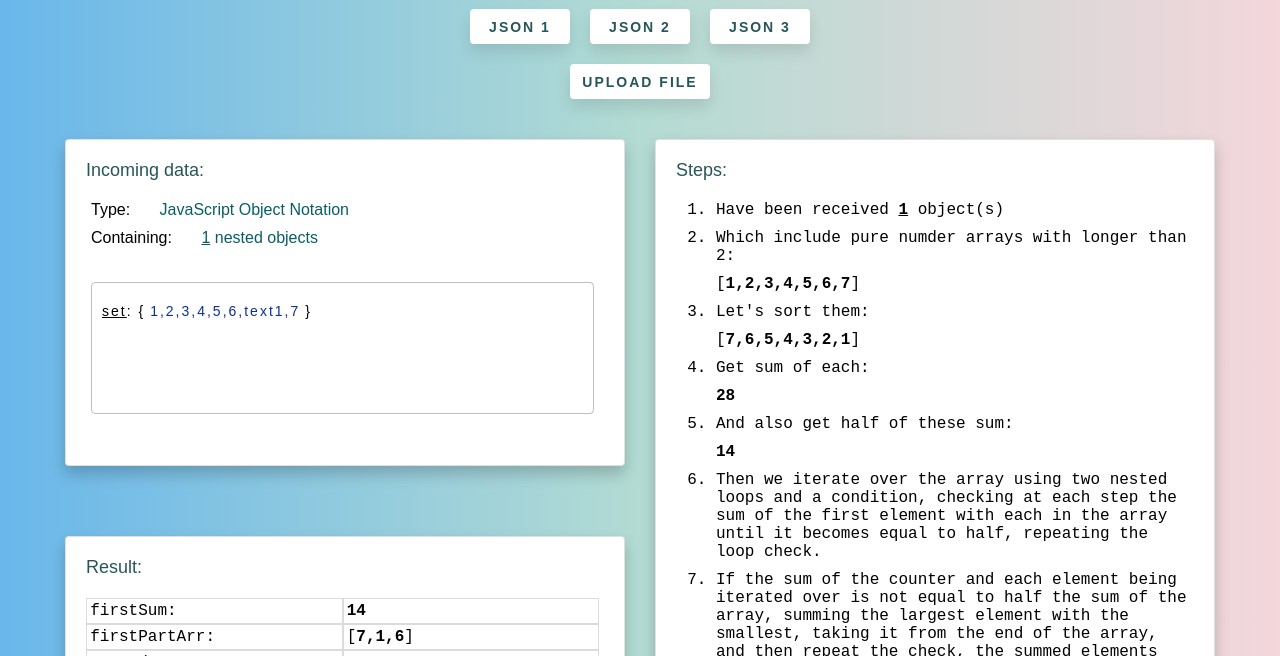
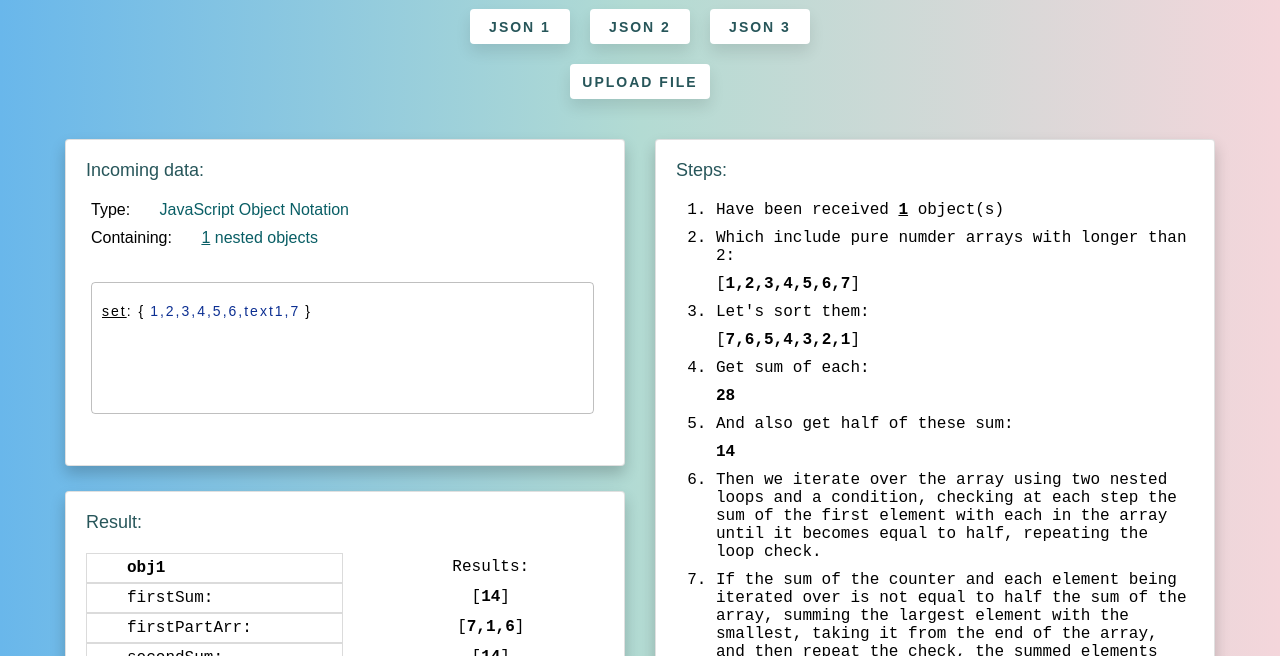
Before and after one commit to andrejscript/split-json-app, a plain HTML site: page index.html in a window 1280 px wide. Both pictures are taken after a click on the element "JSON 1". Shown: the part 144-800 px from the top of the page. Drawn offline with Linux system fonts and the light colour scheme; no server answers; a web font is replaced by a local one.

Commit message:
add to json

```diff
--- a/style.css
+++ b/style.css
@@ -94,7 +94,6 @@ label.expamle-file:hover {
   transform: translateX(5px);
   transition: 0.3s;
 }
-
 
 label.expamle-file:hover {
   background: rgb(10 144 91);
@@ -219,6 +218,12 @@ ul {
 
 .grid-class li {
   border: 1px solid rgb(219, 219, 219);
-  padding: .2em;
+  padding: 5px 0px 5px 40px;
   font-size: 16px;
 }
+
+.grid-class li:nth-child(2n) {
+  justify-self: center;
+  border: none;
+  text-align: initial;
+}
--- a/tasks/task2/db3.json
+++ b/tasks/task2/db3.json
@@ -5,7 +5,10 @@
     13,
     6,
     17,
-    7
+    7,
+    10,
+    15,
+    2
   ],
   "set3-2": [
     4,
--- a/tasks/task2/index.js
+++ b/tasks/task2/index.js
@@ -112,21 +112,21 @@ function addPropsInObj(set) {
       resultEqualObj;
 
     for (let arr in eachObj) {
-      let primeArr = eachObj[arr]; // eachArr = eachObj[arr] - [1, 2, 3, 4, 5]
+      let primeArr = eachObj[arr],              // eachArr = eachObj[arr] - [1, 2, 3, 4, 5]
+      halfSumArrCeil;
       sortArr = primeArr.slice().sort((a, b) => b - a);
       sumArr = primeArr.reduce((acc, item) => acc + item, 0);
       halfSumArr = sumArr / 2;
-      halfSumArr % 2 !== 0 ? (halfSumArr = Math.floor(halfSumArr)) : null;
+      halfSumArr % 2 !== 0 ? halfSumArr = Math.floor(halfSumArr) : null;
       resultEqualObj = equalizeArray(sortArr, halfSumArr);
       eachObj = { primeArr, sortArr, sumArr, halfSumArr, resultEqualObj };
       collection['obj' + count] = { ...eachObj };
     }
   }
   renderProcessSteps(collection);
-  console.log(collection);
 }
 
-function equalizeArray(sortArr, halfSumArr) {
+function equalizeArray(sortArr, half) {
   let firstSum = 0,
     secondSum = 0,
     firstPartArr = [],
@@ -139,10 +139,12 @@ function equalizeArray(sortArr, halfSumArr) {
     firstPartArr.length === 0 ? firstPartArr.push(sortArr[0]) : null;
     count++;
 
+
+
     (() => {
-      if (firstSum !== halfSumArr) {
+      if (firstSum !== half) {
         for (let j = 1; j < sortArr.length; j++) {
-          if (firstSum + sortArr[j] !== halfSumArr) {
+          if (firstSum + sortArr[j] !== half) {
             continue;
           } else {
             firstPartArr.push(sortArr[j]);
@@ -190,25 +192,9 @@ function renderIncomeData(data) {
 }
 
 function renderProcessSteps(stepsData) {
-  stepsProcessField.innerHTML = '';
-console.log(getDataFetch());
-
-
-  (async () => {
-  const res = await fetch(`/tasks/task2/titles.json`);
-
-  if (!res.ok) {
-    throw new Error(`Could not fetch ${url}` + `, received ${res.status}`);
-  }
-
-  let data = await res.json();
-  console.log(data);
-
-  })();
-
-
   let entriesData = Object.entries(stepsData),
     dataList = document.createElement('ol'),
+    forResultObj = {},
     receivedTitle = `<li>Have been received <strong><u>${entriesData.length}</u></strong> object(s)</li>`,
     primeArr = `<li>Which include pure numder arrays with longer than 2:</li>`,
     sortTitle = `<li>Let's sort them:</li>`,
@@ -220,6 +206,8 @@ console.log(getDataFetch());
   the summed elements are entered into one of the defined arrays, and the rest into another.</li>`,
     roundedSumTitle = `<span>(If the amount isn't odd - round its value down)</span><br>`;
 
+  stepsProcessField.innerHTML = '';
+
   function addStepsTitle(str) {
     dataList.innerHTML += str;
   }
@@ -228,18 +216,18 @@ console.log(getDataFetch());
 
   function addStepsData(prop) {
     for (const [key, value] of entriesData) {
+      forResultObj[key] = {...value.resultEqualObj};
       let arg = value[prop];
-
       for (let item in value) {
-        let i = value[item];
-        checkStepsItem(prop, i, arg);
+        let i = value[item]
+        checkStepsItem(i, arg, item);
       }
-      renderResult(value.resultEqualObj);
     }
   }
 
-  function checkStepsItem(prop, i, arg) {
-    if (prop === 'halfSumArr' && i % 2 !== 0) {
+
+  function checkStepsItem(i, arg, iKey) {
+    if (iKey === 'sumArr' && i % 2 !== 0) {
       let dataFloor = Math.floor(i);
       i === arg
       ? (dataList.innerHTML += `<strong>${dataFloor}</strong> ${roundedSumTitle}`)
@@ -264,31 +252,50 @@ console.log(getDataFetch());
   addStepsTitle(resumeTitle);
   addStepsTitle(endTitle);
 
+  renderResult(forResultObj);
   stepsProcessField.appendChild(dataList);
 }
 
 function renderResult(data) {
   let resultList = document.createElement('ul'),
-    resultTitle = document.createElement('p'),
   entriesData = Object.entries(data);
-
   resultField.innerHTML = '';
   resultList.classList.add('grid-class');
-  resultTitle.innerHTML = ``;
-  resultField.appendChild(resultTitle);
-  resultField.appendChild(resultList);
 
   function addResultData(data) {
-    for (const key in data) {
-      let item = data[key];
-      console.log(item);
+    let count = 0;
+    let objRes = {};
+    let setKey = `set_${count}`
 
-      if (Array.isArray(item[1])) {
-        resultList.innerHTML += `<li>${item[0]}:</li><li>[<strong>${item[1]}</strong>]</li>`;
-      } else {
-        resultList.innerHTML += `<li>${item[0]}:</li><li><strong>${item[1]}</strong></li>`;
+    for (let obj in data) {
+      let innerObj = data[obj][1];
+      resultList.innerHTML += `<li><strong>${data[obj][0]}</strong></li><li>Results:</li>`;
+      for (let k in innerObj) {
+        count++;
+
+
+        if(k === 'firstPartArr') {
+            objRes[setKey] = innerObj[k];
+          count++;
+
+        } else if(k === 'secondPartArr') {
+            objRes[setKey] += innerObj[k];
+          count++;
+
+        }
+        console.log(objRes);
+
+
+        resultList.innerHTML += `<li>${k}:</li><li>[<strong>${innerObj[k]}</strong>]</li>`;
       }
     }
   }
+
+  resultField.appendChild(resultList);
   addResultData(entriesData);
 }
+
+// localStorage.setItem('test', 1)
+// let setKey = `set_${count}`
+// if (innerObj.hasOwnProperty('firstPartArr')) {
+// objRes[k] = Object.values(innerObj[k]);
--- a/tasks/task2/titles.json
+++ b/tasks/task2/titles.json
@@ -1,6 +1,11 @@
 {
   "titles": [
-    "Which includes pure arrays with longer than 2:"
+    { "id": "title",
+      "text": "Which includes pure arrays with longer than 2:"
+    },
+    { "id": "title2",
+      "text": "Which 2 includes pure arrays with longer than 2:"
+    }
 
   ]
 }
```
Lines whose indentation alone changed are shown as unchanged.
